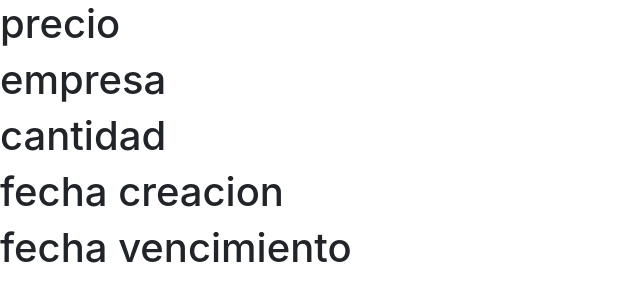
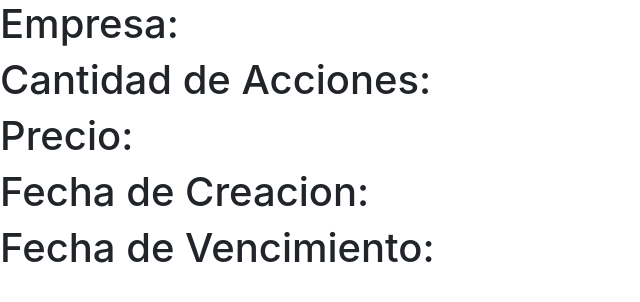
Before and after one commit to fedegaretti/UNQTradingFE, a React (Create React App) app: page /comprar in a window 1280 px wide. Shown: the top 302 px of the page, without its empty margins (0-640 px from the left). Built offline with nearby package versions, Linux system fonts and the light colour scheme; no server answers.

Commit message:
work in progress

```diff
--- a/src/Components/OrdenDeVenta.jsx
+++ b/src/Components/OrdenDeVenta.jsx
@@ -9,11 +9,11 @@ export default function OrdenDeVenta() {
 
     return (
         <div>
-            <h1>precio {orden.precio}</h1>
-            <h1>empresa {orden.nombreEmpresa}</h1>
-            <h1>cantidad {orden.cantidadDeAcciones}</h1>
-            <h1>fecha creacion {orden.fechaDeCreacion}</h1>
-            <h1>fecha vencimiento {orden.fechaDeVencimiento}</h1>
+            <h1>Empresa: {orden.nombreEmpresa}</h1>
+            <h1>Cantidad de Acciones: {orden.cantidadDeAcciones}</h1>
+            <h1>Precio: {orden.precio}</h1>
+            <h1>Fecha de Creacion: {orden.fechaDeCreacion}</h1>
+            <h1>Fecha de Vencimiento: {orden.fechaDeVencimiento}</h1>
         </div>
     )
 }
```
